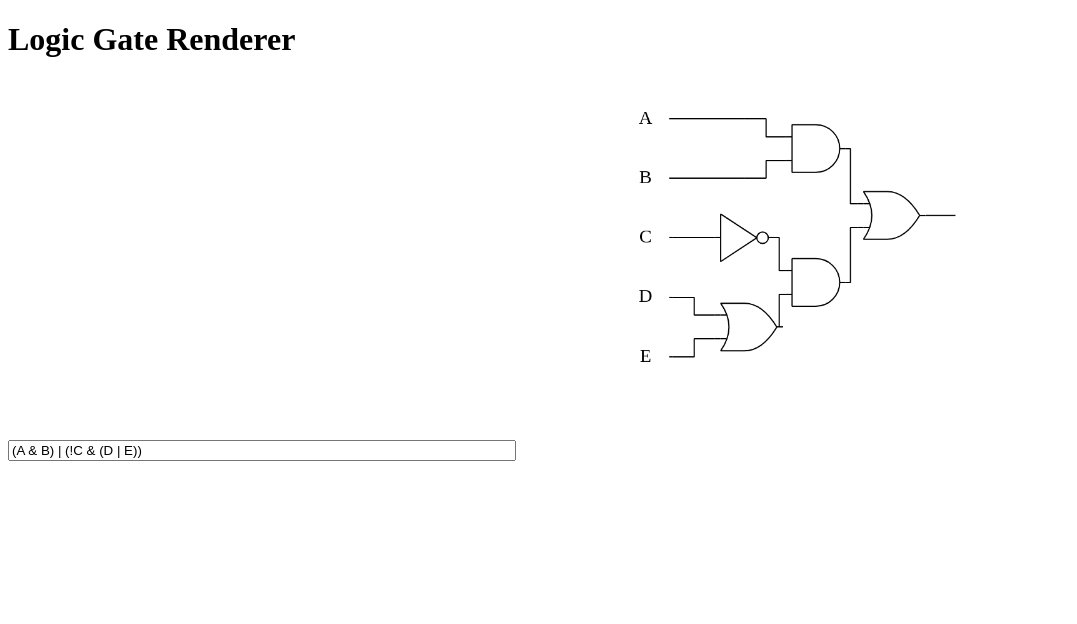
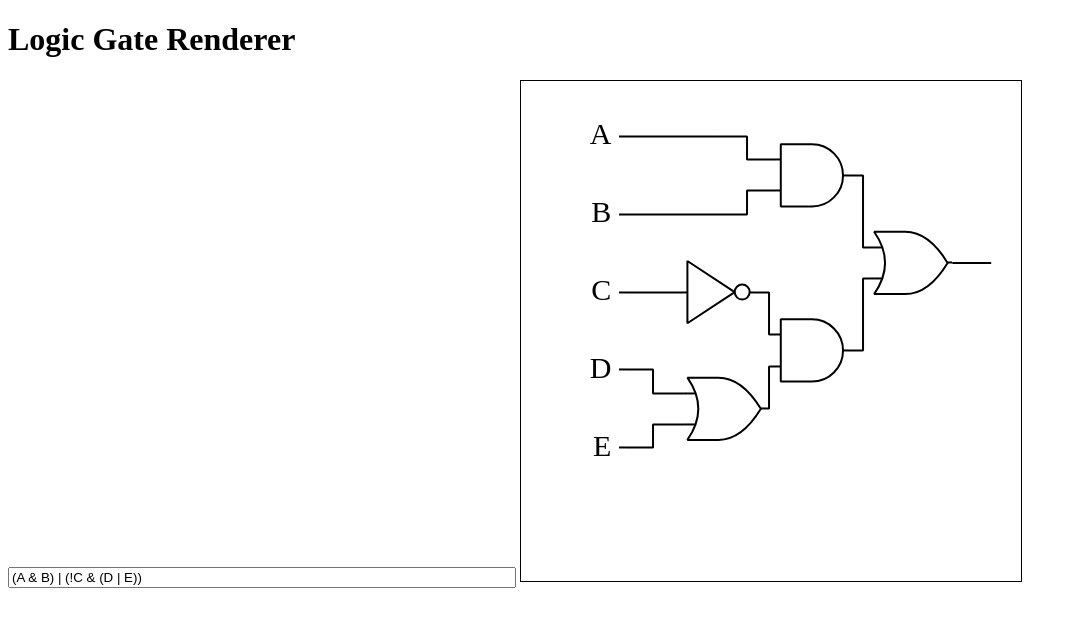
Before and after one commit to Simewu/boolean-minify, a plain HTML site: page logicCircuitRenderer_example.html in a window 1280 px wide. Shown: the whole page, without its empty margins (0-1077 px from the left). Drawn offline with Linux system fonts and the light colour scheme.

Commit message:
Improved schematic rendering

```diff
--- a/logicCircuitRenderer.js
+++ b/logicCircuitRenderer.js
@@ -11,12 +11,12 @@ const RENDER_OPTIONS = {
     gateWidth: 40,    // Width of each logic gate
     hGap: 60,         // Horizontal gap between gate centers
     vGap: 50,         // Vertical gap between input variables
-    inputStub: 5,     // Length of input wire before gate
-    labelOffsetX: 20, // X offset for variable label
-    labelPad: 20,     // Space between label and input wire
+    inputStub: 3,     // Length of input wire before gate
+    labelOffsetX: 15, // X offset for variable label
+    labelPad: 5,      // Space between label and input wire
     outputStub: 25,   // Length of output wire after gate
     wireJog: 18,      // Horizontal jog for wire routing
-    marginY: 32,      // Vertical margin around circuit
+    marginY: 20,      // Vertical margin around circuit
     minFlat: 10,      // Minimum flat segment for gate drawing
     font: '30px \'Times New Roman\', Times, serif',
     errorFont: '30px \'Times New Roman\', Times, serif',
@@ -131,7 +131,6 @@ class LogicCircuitRenderer {
         let leftWireX = labelOffsetX + labelPad;
         let outputStub = opts.outputStub;
         let wireJog = opts.wireJog;
-
         ctx.lineWidth = lineWidth;
         ctx.lineCap = 'butt';
         ctx.lineJoin = 'bevel';
@@ -298,7 +297,7 @@ class LogicCircuitRenderer {
 
         // Draw variable labels and input wires
         ctx.font = opts.font;
-        ctx.textAlign = 'center';
+        ctx.textAlign = 'right';
         ctx.textBaseline = 'middle';
         setColor();
         for (const leaf of leaves) {
--- a/logicCircuitRenderer_example.html
+++ b/logicCircuitRenderer_example.html
@@ -9,7 +9,7 @@
 <body>
   <h1>Logic Gate Renderer</h1>
   <input id='expr' value='(A & B) | (!C & (D | E))' style='width:500px;'>
-  <canvas id='draw' width='800' height='600' style='width: 500px'></canvas>
+  <canvas id='draw' width='500' height='500' style='width: 500px; border: 1px solid black;'></canvas>
 
   <script src='logicCircuitRenderer.js' type='text/javascript'></script>
   <script>
@@ -22,12 +22,12 @@
       gateWidth: 40,    // Width of each logic gate
       hGap: 60,         // Horizontal gap between gate centers
       vGap: 50,         // Vertical gap between input variables
-      inputStub: 5,     // Length of input wire before gate
-      labelOffsetX: 20, // X offset for variable label
-      labelPad: 20,     // Space between label and input wire
+      inputStub: 3,     // Length of input wire before gate
+      labelOffsetX: 15, // X offset for variable label
+      labelPad: 5,      // Space between label and input wire
       outputStub: 25,   // Length of output wire after gate
       wireJog: 18,      // Horizontal jog for wire routing
-      marginY: 32,      // Vertical margin around circuit
+      marginY: 20,      // Vertical margin around circuit
       minFlat: 10,      // Minimum flat segment for gate drawing
       font: '30px \'Times New Roman\', Times, serif',
       errorFont: '30px \'Times New Roman\', Times, serif',
```
Also changed, not shown: index.html (+5 -5 lines).
